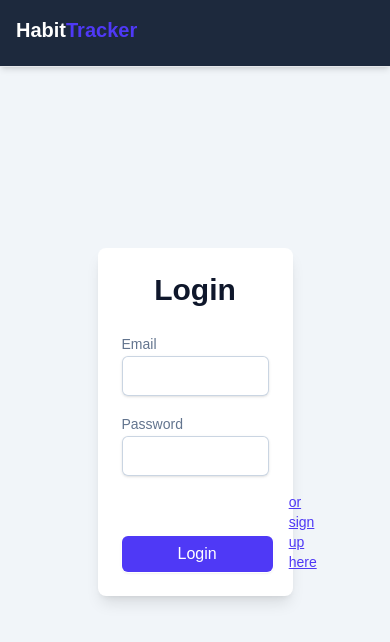
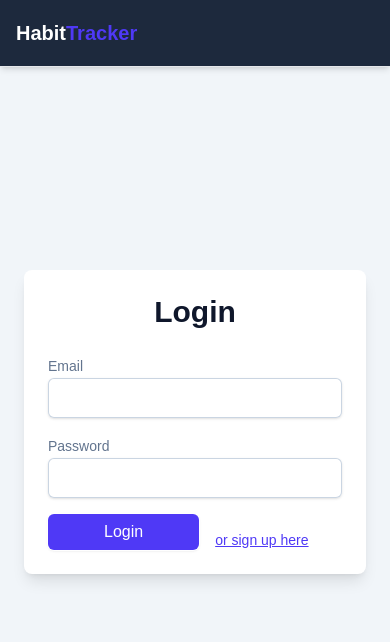
Before and after one commit to Akanimo-Umoh/habbit-tracker-PWA, a Next.js app: page /login in a window 390 px wide. Shown: the top 642 px of the page. Built offline with nearby package versions, Linux system fonts and the light colour scheme.

Commit message:
styles: ui updated

```diff
--- a/src/app/globals.css
+++ b/src/app/globals.css
@@ -47,7 +47,7 @@ label {
 }
 
 .container {
-  @apply p-6 rounded-lg shadow-lg bg-white mx-auto;
+  @apply p-6 rounded-lg shadow-lg bg-white mx-6;
 }
 
 .btn-primary {
--- a/src/app/login/page.tsx
+++ b/src/app/login/page.tsx
@@ -4,8 +4,8 @@ import Link from "next/link";
 export default function Login() {
   return (
     <div className="min-w-full min-h-screen flex items-center justify-center">
-      <header className="border-b border-gray-200 px-4 py-4 fixed top-0 w-full left-0 h-16.75">
-        <div className="mx-auto flex max-w-lg items-center justify-between">
+      <header className="border-b border-gray-200 px-4 py-4 fixed top-0 w-full left-0 h-16.75 flex items-center">
+        <div className="flex max-w-lg items-center justify-between">
           <Link href="/" className="text-xl font-bold text-white">
             Habit<span className="text-indigo-600">Tracker</span>
           </Link>
--- a/src/app/signup/page.tsx
+++ b/src/app/signup/page.tsx
@@ -4,8 +4,8 @@ import Link from "next/link";
 export default function Signup() {
   return (
     <div className="min-w-full min-h-screen flex items-center justify-center">
-      <header className="border-b border-gray-200 px-4 py-4 fixed top-0 w-full left-0 h-16.75">
-        <div className="mx-auto flex max-w-lg items-center justify-between">
+      <header className="border-b border-gray-200 px-4 py-4 fixed top-0 w-full left-0 h-16.75 flex items-center">
+        <div className="flex max-w-lg items-center justify-between">
           <Link href="/" className="text-xl font-bold text-white">
             Habit<span className="text-indigo-600">Tracker</span>
           </Link>
--- a/src/components/auth/LoginForm.tsx
+++ b/src/components/auth/LoginForm.tsx
@@ -26,7 +26,7 @@ export default function LoginForm() {
   }
 
   return (
-    <div className="container w-1/2">
+    <div className="container max-w-100 w-full md:max-w-1/2">
       <h1 className="title">Login</h1>
 
       <form onSubmit={handleSubmit} className="space-y-4">
--- a/src/components/auth/SignupForm.tsx
+++ b/src/components/auth/SignupForm.tsx
@@ -26,7 +26,7 @@ export default function SignupForm() {
   }
 
   return (
-    <div className="container w-1/2">
+    <div className="container max-w-100 w-full md:max-w-1/2">
       <h1 className="title">Sign up</h1>
 
       <form onSubmit={handleSubmit} className="space-y-4">
```
